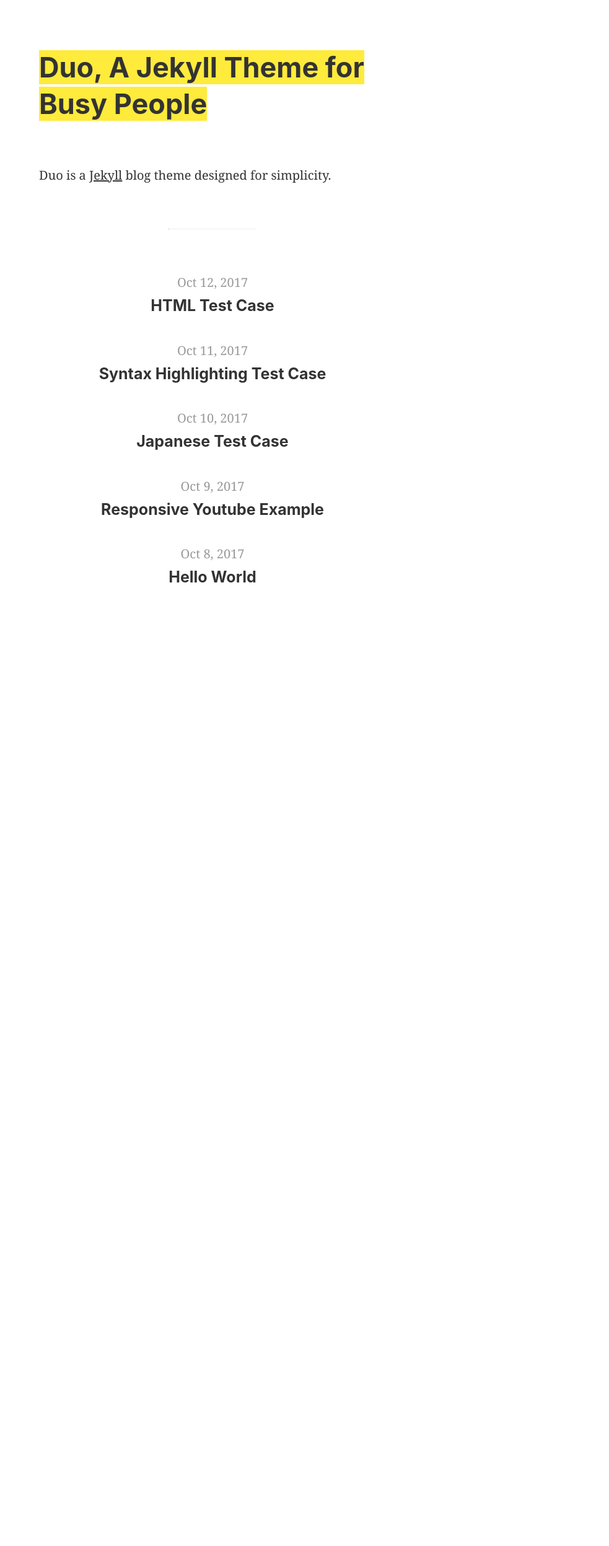
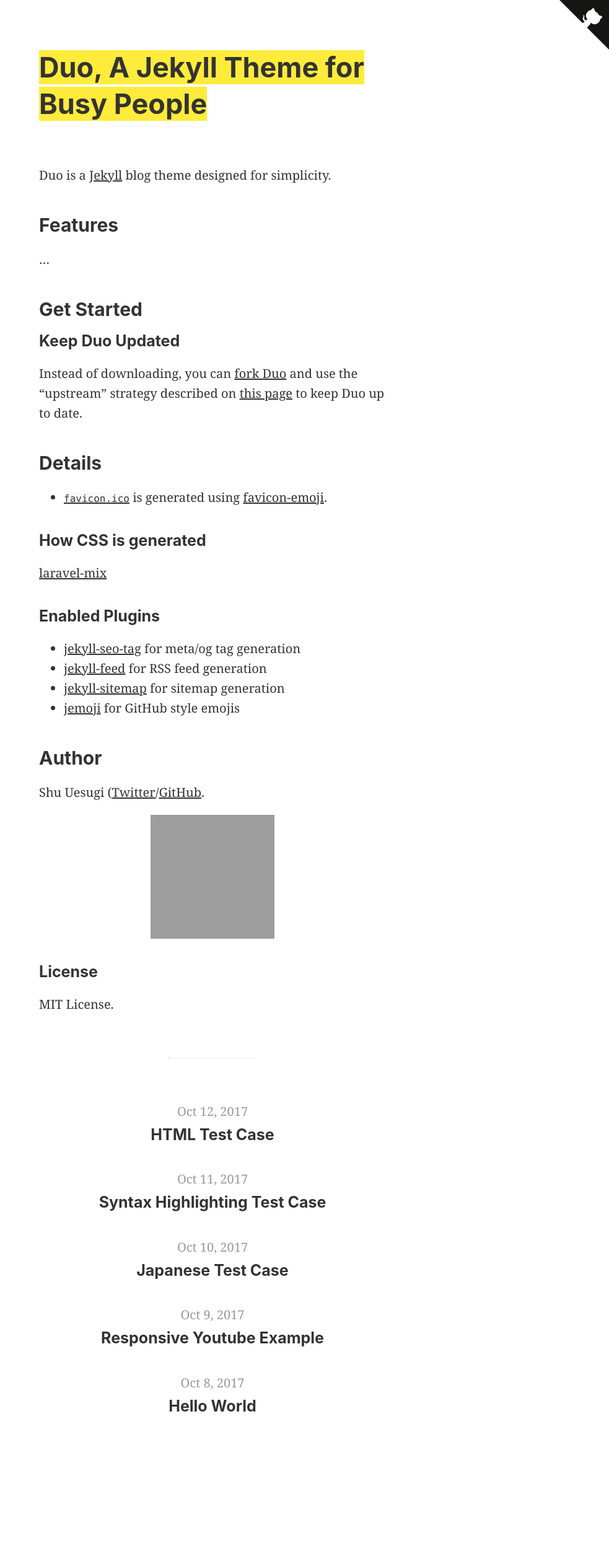
Before and after one commit to chibicode/duo, a Jekyll site: the page built from README.md, in a window 1280 px wide. Shown: the whole page at 62% size, without its empty margins (297-1280 px from the left). Built offline with Jekyll 4.4.1, drawn with Linux system fonts in a browser that asks for light colours; our own code applies the rules of GitHub Pages for plain Markdown files; comment, search, counter and statistics services are not loaded; before the commit the page ends 1158 px from its top, so only the background shows below that; grey boxes are pictures that could not be loaded.

Commit message:
User README.md

```diff
--- a/README.md
+++ b/README.md
@@ -1 +1,38 @@
-# duo
+Duo is a [Jekyll](http://jekyllrb.com/) blog theme designed for simplicity.
+
+## Features
+
+...
+
+## Get Started
+
+### Keep Duo Updated
+
+Instead of downloading, you can [fork Duo](https://github.com/chibicode/duo/fork) and use the "upstream" strategy described on [this page](https://help.github.com/articles/fork-a-repo) to keep Duo up to date.
+
+## Details
+
+- [`favicon.ico`](/favicon.ico) is generated using [favicon-emoji](https://github.com/albinekb/favicon-emoji).
+
+### How CSS is generated
+
+[laravel-mix](https://github.com/JeffreyWay/laravel-mix)
+
+### Enabled Plugins
+
+- [jekyll-seo-tag](https://github.com/jekyll/jekyll-seo-tag/) for meta/og tag generation
+- [jekyll-feed](https://github.com/jekyll/jekyll-feed) for RSS feed generation
+- [jekyll-sitemap](https://github.com/jekyll/jekyll-sitemap) for sitemap generation
+- [jemoji](https://github.com/jekyll/jemoji) for GitHub style emojis
+
+## Author
+
+Shu Uesugi ([Twitter](http://twitter.com/chibicode)/[GitHub](http://github.com/chibicode).
+
+![Shu Uesugi](https://www.gravatar.com/avatar/b868d84bbe2ed30ec45c9253e1c1cefe.jpg?s=200)
+
+### License
+
+MIT License.
+
+<a href="https://github.com/chibicode/duo" class="github-corner"><svg width="80" height="80" viewBox="0 0 250 250" style="fill:#151513; color:#fff; position: absolute; top: 0; border: 0; right: 0;"><path d="M0,0 L115,115 L130,115 L142,142 L250,250 L250,0 Z"></path><path d="M128.3,109.0 C113.8,99.7 119.0,89.6 119.0,89.6 C122.0,82.7 120.5,78.6 120.5,78.6 C119.2,72.0 123.4,76.3 123.4,76.3 C127.3,80.9 125.5,87.3 125.5,87.3 C122.9,97.6 130.6,101.9 134.4,103.2" fill="currentColor" style="transform-origin: 130px 106px;" class="octo-arm"></path><path d="M115.0,115.0 C114.9,115.1 118.7,116.5 119.8,115.4 L133.7,101.6 C136.9,99.2 139.9,98.4 142.2,98.6 C133.8,88.0 127.5,74.4 143.8,58.0 C148.5,53.4 154.0,51.2 159.7,51.0 C160.3,49.4 163.2,43.6 171.4,40.1 C171.4,40.1 176.1,42.5 178.8,56.2 C183.1,58.6 187.2,61.8 190.9,65.4 C194.5,69.0 197.7,73.2 200.1,77.6 C213.8,80.2 216.3,84.9 216.3,84.9 C212.7,93.1 206.9,96.0 205.4,96.6 C205.1,102.4 203.0,107.8 198.3,112.5 C181.9,128.9 168.3,122.5 157.7,114.1 C157.9,116.9 156.7,120.9 152.7,124.9 L141.0,136.5 C139.8,137.7 141.6,141.9 141.8,141.8 Z" fill="currentColor" class="octo-body"></path></svg></a><style>.github-corner:hover .octo-arm{animation:octocat-wave 560ms ease-in-out}@keyframes octocat-wave{0%,100%{transform:rotate(0)}20%,60%{transform:rotate(-25deg)}40%,80%{transform:rotate(10deg)}}@media (max-width:500px){.github-corner:hover .octo-arm{animation:none}.github-corner .octo-arm{animation:octocat-wave 560ms ease-in-out}}</style>
--- a/_config.yml
+++ b/_config.yml
@@ -16,6 +16,13 @@ author:
 brand_color: "yellow-500"
 # "UA-NNNNNNNN-N"
 google_analytics: ""
+# Set default og:image
+defaults:
+  -
+    scope:
+      path: ""
+    values:
+      image: "/images/og.png"
 # ----------------------------------------------------------------------------
 
 exclude:
@@ -33,17 +40,4 @@ plugins:
   - jekyll-sitemap
   - jekyll-seo-tag
   - jemoji
-
-defaults:
-  -
-    scope:
-      path: ""
-      type: "pages"
-    values:
-      layout: "default"
-  -
-    scope:
-      path: ""
-      type: "posts"
-    values:
-      layout: "default"
+  - jekyll-readme-index
--- a/index.md
+++ /dev/null
@@ -1,6 +0,0 @@
----
-# To set og:image:
-image: "/images/og.png"
----
-
-Duo is a [Jekyll](http://jekyllrb.com/) blog theme designed for simplicity.
```
